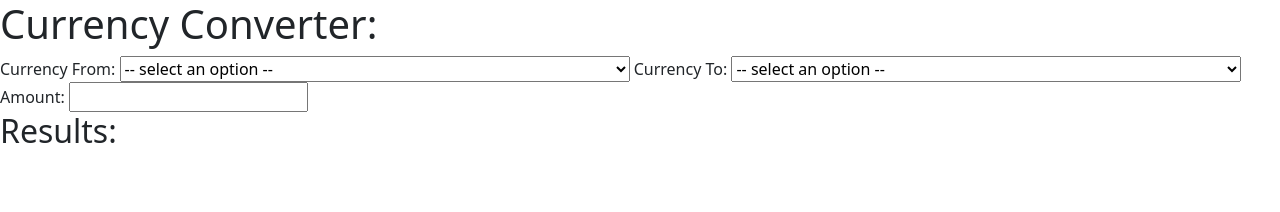
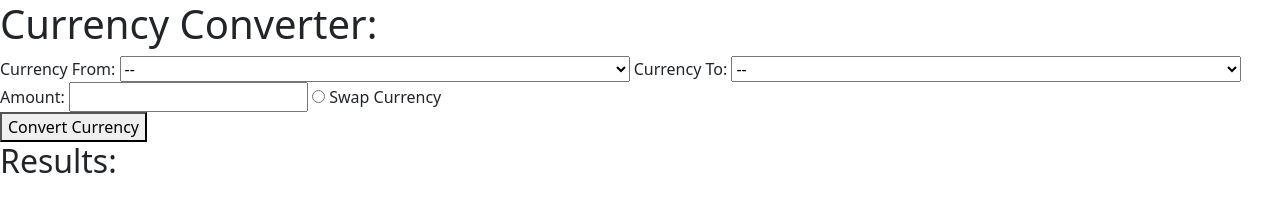
Before and after one commit to MarcusKyung/currency-exchange, a website built with webpack: page src/index.html in a window 1280 px wide. Built offline with nearby package versions, Linux system fonts and the light colour scheme.

Commit message:
add submit button to index.html form

```diff
--- a/src/index.html
+++ b/src/index.html
@@ -8,11 +8,16 @@
 </head>
 <body>
   <h1>Currency Converter:</h1>
-  <div>
+  <div id="formDiv">
     <form id="currencyConverter">
       <label for="currencyFrom">Currency From:</label>
       <select name="currencyFrom" id="currencyFrom" required>
-        <option disabled selected value> -- select an option -- </option>
+        <option disabled selected value> -- Common Selections -- </option>
+        <option value="USD" id="USDFrom">United States Dollar---United States</option>
+        <option value="EUR" id="EURFrom">Euro---European Union</option>
+        <option value="GBP" id="GBPFrom">Pound Sterling---United Kingdom</option>
+        <option value="JPY" id="JPYFrom">Japanese Yen---Japan</option>
+        <option disabled selected value> -- </option>
         <option value="AED" id="AEDFrom">UAE Dirham---United Arab Emirates</option>
         <option value="AFN" id="AFNFrom">Afghan Afghani---Afghanistan</option>
         <option value="ALL" id="ALLFrom">Albanian Lek---Albania</option>
@@ -55,11 +60,9 @@
         <option value="EGP" id="EGPFrom">Egyptian Pound---Egypt</option>
         <option value="ERN" id="ERNFrom">Eritrean Nakfa---Eritrea</option>
         <option value="ETB" id="ETBFrom">Ethiopian Birr---Ethiopia</option>
-        <option value="EUR" id="EURFrom">Euro---European Union</option>
         <option value="FJD" id="FJDFrom">Fiji Dollar---Fiji</option>
         <option value="FKP" id="FKPFrom">Falkland Islands Pound---Falkland Islands</option>
         <option value="FOK" id="FOKFrom">Faroese Króna---Faroe Islands</option>
-        <option value="GBP" id="GBPFrom">Pound Sterling---United Kingdom</option>
         <option value="GEL" id="GELFrom">Georgian Lari---Georgia</option>
         <option value="GGP" id="GGPFrom">Guernsey Pound---Guernsey</option>
         <option value="GHS" id="GHSFrom">Ghanaian Cedi---Ghana</option>
@@ -83,7 +86,6 @@
         <option value="JEP" id="JEPFrom">Jersey Pound---Jersey</option>
         <option value="JMD" id="JMDFrom">Jamaican Dollar---Jamaica</option>
         <option value="JOD" id="JODFrom">Jordanian Dinar---Jordan</option>
-        <option value="JPY" id="JPYFrom">Japanese Yen---Japan</option>
         <option value="KES" id="KESFrom">Kenyan Shilling---Kenya</option>
         <option value="KGS" id="KGSFrom">Kyrgyzstani Som---Kyrgyzstan</option>
         <option value="KHR" id="KHRFrom">Cambodian Riel---Cambodia</option>
@@ -158,7 +160,6 @@
         <option value="TZS" id="TZSFrom">Tanzanian Shilling---Tanzania</option>
         <option value="UAH" id="UAHFrom">Ukrainian Hryvnia---Ukraine</option>
         <option value="UGX" id="UGXFrom">Ugandan Shilling---Uganda</option>
-        <option value="USD" id="USDFrom">United States Dollar---United States</option>
         <option value="UYU" id="UYUFrom">Uruguayan Peso---Uruguay</option>
         <option value="UZS" id="UZSFrom">Uzbekistani So'm---Uzbekistan</option>
         <option value="VES" id="VESFrom">Venezuelan Bolívar Soberano---Venezuela</option>
@@ -177,7 +178,12 @@
       </select>
       <label for="currencyTo">Currency To:</label>
       <select name="currencyTo" id="currencyTo" required>
-        <option disabled selected value> -- select an option -- </option>
+        <option disabled selected value> -- Common Selections -- </option>
+        <option value="USD" id="USDTo">United States Dollar---United States</option>
+        <option value="EUR" id="EURTo">Euro---European Union</option>
+        <option value="GBP" id="GBPTo">Pound Sterling---United Kingdom</option>
+        <option value="JPY" id="JPYTo">Japanese Yen---Japan</option>
+        <option disabled selected value> -- </option>
         <option value="AED" id="AEDTo">UAE Dirham---United Arab Emirates</option>
         <option value="AFN" id="AFNTo">Afghan Afghani---Afghanistan</option>
         <option value="ALL" id="ALLTo">Albanian Lek---Albania</option>
@@ -220,11 +226,9 @@
         <option value="EGP" id="EGPTo">Egyptian Pound---Egypt</option>
         <option value="ERN" id="ERNTo">Eritrean Nakfa---Eritrea</option>
         <option value="ETB" id="ETBTo">Ethiopian Birr---Ethiopia</option>
-        <option value="EUR" id="EURTo">Euro---European Union</option>
         <option value="FJD" id="FJDTo">Fiji Dollar---Fiji</option>
         <option value="FKP" id="FKPTo">Falkland Islands Pound---Falkland Islands</option>
         <option value="FOK" id="FOKTo">Faroese Króna---Faroe Islands</option>
-        <option value="GBP" id="GBPTo">Pound Sterling---United Kingdom</option>
         <option value="GEL" id="GELTo">Georgian Lari---Georgia</option>
         <option value="GGP" id="GGPTo">Guernsey Pound---Guernsey</option>
         <option value="GHS" id="GHSTo">Ghanaian Cedi---Ghana</option>
@@ -248,7 +252,6 @@
         <option value="JEP" id="JEPTo">Jersey Pound---Jersey</option>
         <option value="JMD" id="JMDTo">Jamaican Dollar---Jamaica</option>
         <option value="JOD" id="JODTo">Jordanian Dinar---Jordan</option>
-        <option value="JPY" id="JPYTo">Japanese Yen---Japan</option>
         <option value="KES" id="KESTo">Kenyan Shilling---Kenya</option>
         <option value="KGS" id="KGSTo">Kyrgyzstani Som---Kyrgyzstan</option>
         <option value="KHR" id="KHRTo">Cambodian Riel---Cambodia</option>
@@ -323,7 +326,6 @@
         <option value="TZS" id="TZSTo">Tanzanian Shilling---Tanzania</option>
         <option value="UAH" id="UAHTo">Ukrainian Hryvnia---Ukraine</option>
         <option value="UGX" id="UGXTo">Ugandan Shilling---Uganda</option>
-        <option value="USD" id="USDTo">United States Dollar---United States</option>
         <option value="UYU" id="UYUTo">Uruguayan Peso---Uruguay</option>
         <option value="UZS" id="UZSTo">Uzbekistani So'm---Uzbekistan</option>
         <option value="VES" id="VESTo">Venezuelan Bolívar Soberano---Venezuela</option>
@@ -342,8 +344,16 @@
       </select>
       <label for="currencyAmount">Amount:</label>
       <input id="currencyAmount" type="number" name="currencyAmount" min="1" required>
+      <input type="radio" id="swapCurrency" name="swapCurrency" value="Yes">
+      <label for="swapCurrency">Swap Currency</label>
+      <br>
+      <button type="submit" class="btn-success" id="convertCurrency">Convert Currency</button>
     </form>
+  </div>
+  <div id="resultsDiv">
     <h2 id="resultsHeader">Results:</h2>
+    <p id="exchangeRate"></p>
+    <p id="exchangeResults"></p>
   </div>
 </body>
 </html>
```
